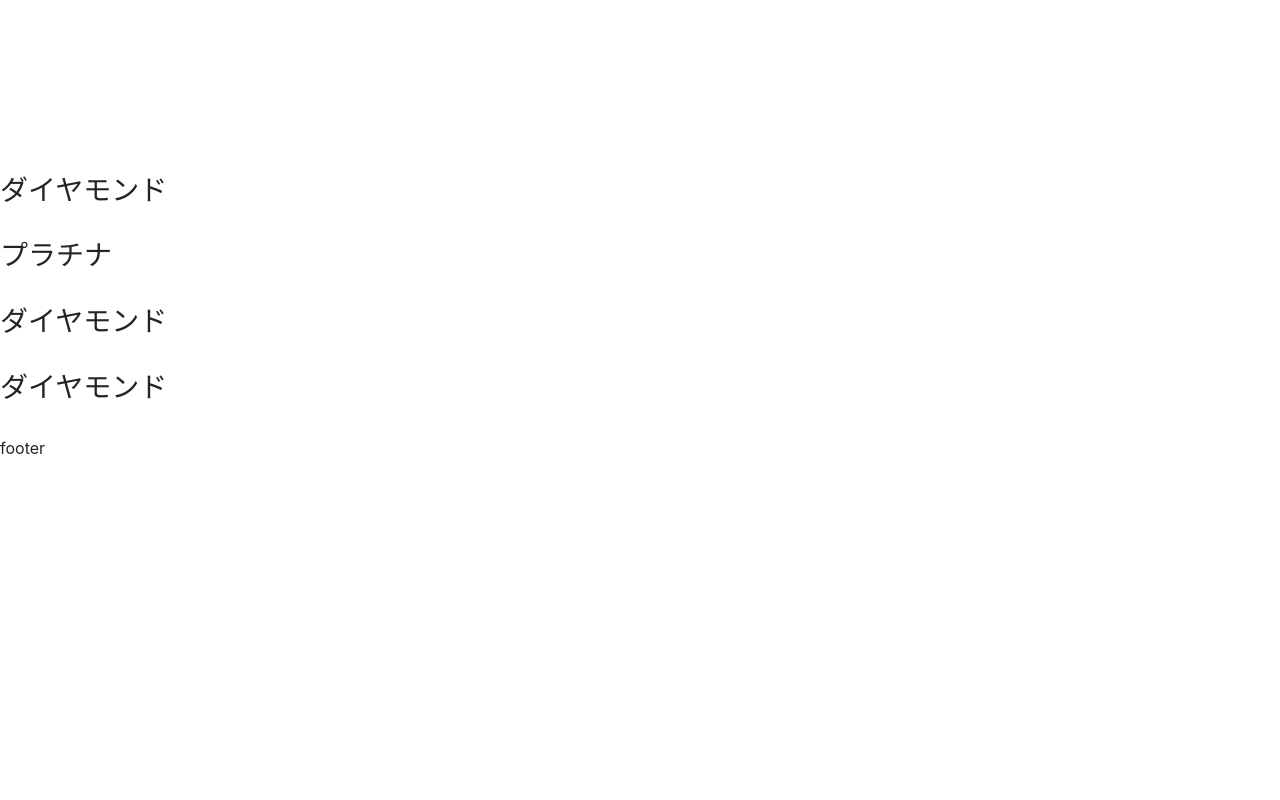
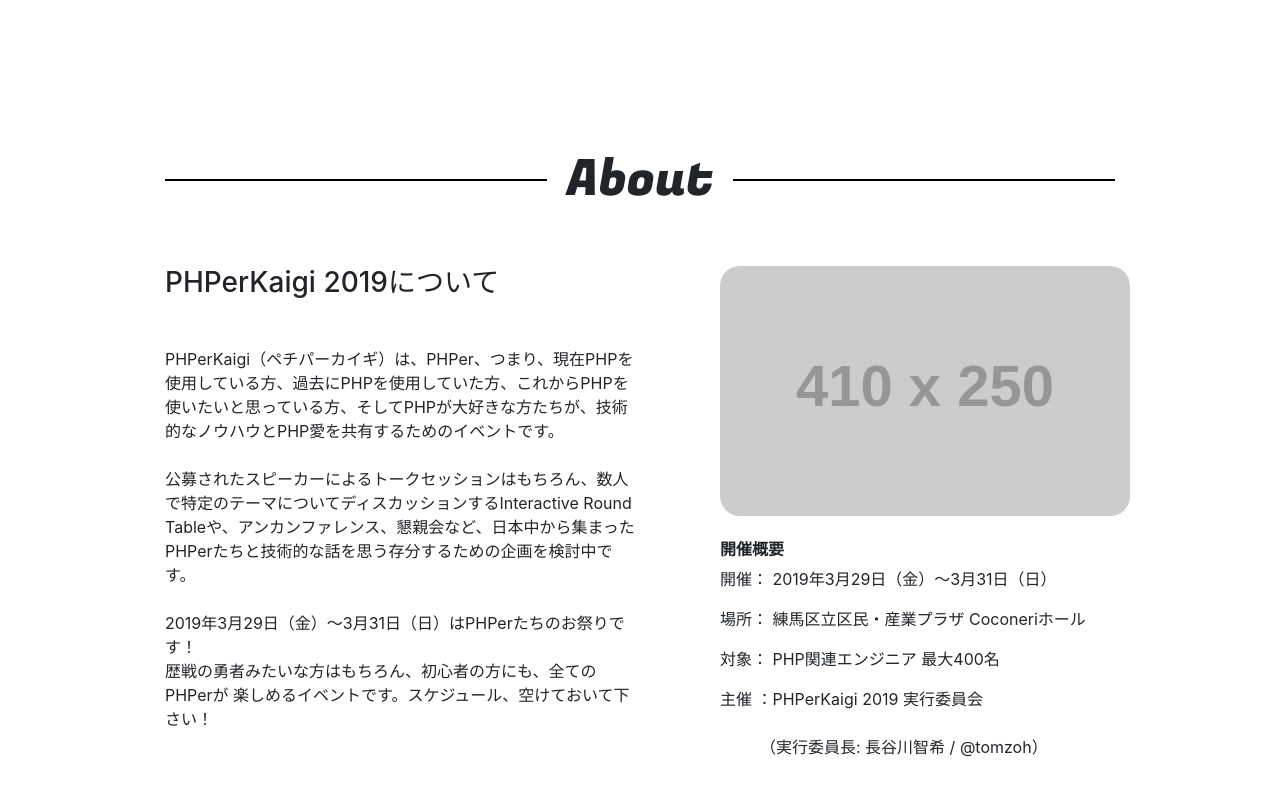
Before and after one commit to yasui05821/kaigi, a Nuxt app: page / in a window 1280 px wide. Shown: the part 960-1760 px from the top of the page. Before the commit the page ends 1420 px from the top, so only its background shows below. Built offline with nearby package versions, Linux system fonts and the light colour scheme.

Commit message:
aboutの作成

```diff
--- a/assets/scss/library/_mixin.scss
+++ b/assets/scss/library/_mixin.scss
@@ -16,3 +16,24 @@
   background-repeat: no-repeat;
   color: #ffffff;
 }
+@mixin secTitle {
+  font-family: 'Fugaz One', cursive;
+  font-size: 50px;
+  font-weight: normal;
+  display: flex;
+  align-items: center;
+  &:before {
+    content: "";
+    flex-grow: 1;
+    height: 2px;
+    background: #000;
+    margin-right:20px;
+  }
+  &:after {
+    content: "";
+    flex-grow: 1;
+    height: 2px;
+    background: #000;
+    margin-left:20px;
+  }
+}
--- a/assets/scss/library/_variable.scss
+++ b/assets/scss/library/_variable.scss
@@ -1 +0,0 @@
-$secEndmb
--- a/components/pages/Top/About.vue
+++ b/components/pages/Top/About.vue
@@ -1,17 +1,21 @@
 <template>
-  <div class="top-about">
-    <h2 class="top-about_title"></h2>
-    <div class="top-about_desc">
-      <h1 class="top-about_subtitle"></h1>
-      <p class="top-about_text"></p>
-    </div>
-    <div class="top-about_details">
-      <img src="" alt="">
-      <h4></h4>
-      <p class="top-about_schedule"></p>
-      <p class="top-about_place"></p>
-      <p class="top-about_target"></p>
-      <p class="top-about_sponsorship"></p>
+  <div class="top-about container" style="width: 980px">
+    <h2 class="top-about_title">About</h2>
+    <div class="top-about_content">
+      <div class="top-about_desc mt-5">
+        <h3 class="top-about_subtitle mb-5">PHPerKaigi 2019について</h3>
+        <p class="top-about_text mb-4">PHPerKaigi（ペチパーカイギ）は、PHPer、つまり、現在PHPを使用している方、過去にPHPを使用していた方、これからPHPを使いたいと思っている方、そしてPHPが大好きな方たちが、技術的なノウハウとPHP愛を共有するためのイベントです。
+        <p class="top-about_text mb-4"> 公募されたスピーカーによるトークセッションはもちろん、数人で特定のテーマについてディスカッションするInteractive Round Tableや、アンカンファレンス、懇親会など、日本中から集まったPHPerたちと技術的な話を思う存分するための企画を検討中です。</p>
+        <p class="top-about_text">2019年3月29日（金）〜3月31日（日）はPHPerたちのお祭りです！<br> 歴戦の勇者みたいな方はもちろん、初心者の方にも、全てのPHPerが 楽しめるイベントです。スケジュール、空けておいて下さい！</p>
+      </div>
+      <div class="top-about_details mt-5">
+        <img src="https://placehold.jp/410x250.png" alt="">
+        <h6 class="top-about_overview mt-4">開催概要</h6>
+        <p class="top-about_schedule">開催： 2019年3月29日（金）〜3月31日（日）</p>
+        <p class="top-about_place">場所： 練馬区立区民・産業プラザ Coconeriホール</p>
+        <p class="top-about_target">対象： PHP関連エンジニア 最大400名</p>
+        <p class="top-about_sponsorship">主催 ：PHPerKaigi 2019 実行委員会 <br><br>　　　（実行委員長: 長谷川智希 / @tomzoh）</p>
+      </div>
     </div>
   </div>
 </template>
@@ -21,6 +25,29 @@
     }
 </script>
 
-<style scoped>
-
+<style lang="scss" scoped>
+@import "~/assets/scss/library/_mixin.scss";
+.top-about {
+  &_title {
+    @include secTitle
+  }
+  &_content {
+    display: flex;
+    flex-wrap: wrap;
+    padding-bottom: 170px;
+  }
+  &_desc {
+    width: 50%;
+  }
+  &_details {
+    width: 50%;
+    padding-left:80px;
+    img {
+      border-radius: 20px;
+    }
+  }
+  &_overview{
+    font-weight: bold;
+  }
+}
 </style>
--- a/components/pages/Top/News.vue
+++ b/components/pages/Top/News.vue
@@ -20,29 +20,12 @@
     }
 </script>
 
-<style lang="scss"scoped>
+<style lang="scss" scoped>
+  @import "~/assets/scss/library/_mixin.scss";
 .top-news {
-  margin-bottom: 164px;
+  padding-bottom: 164px;
   &_title {
-    font-family: 'Fugaz One', cursive;
-    font-size: 50px;
-    font-weight: normal;
-    display: flex;
-    align-items: center;
-    &:before {
-      content: "";
-      flex-grow: 1;
-      height: 2px;
-      background: #000;
-      margin-right:20px;
-    }
-    &:after {
-      content: "";
-      flex-grow: 1;
-      height: 2px;
-      background: #000;
-      margin-left:20px;
-    }
+    @include secTitle
   }
 }
 </style>
--- a/components/pages/Top/Sponsor.vue
+++ b/components/pages/Top/Sponsor.vue
@@ -1,7 +1,7 @@
 <template>
-  <div class="top-sponsor">
-    <h2 class="top-sponsor_title"></h2>
-    <div class="top-sponsor_content">
+  <div class="top-sponsor container" style="width: 980px">
+    <h2 class="top-sponsor_title">Sponsor</h2>
+    <div class="top-sponsor_content ">
       <div class="top-sponsor_diamond">
         <div class="top-sponsor_icon"></div>
         <h3>ダイヤモンド</h3>
@@ -40,6 +40,11 @@
     }
 </script>
 
-<style scoped>
-
+<style lang="scss" scoped>
+  @import "~/assets/scss/library/_mixin.scss";
+.top-sponsor {
+  &_title {
+    @include secTitle
+  }
+}
 </style>
--- a/components/pages/Top/Wanted.vue
+++ b/components/pages/Top/Wanted.vue
@@ -43,28 +43,10 @@
     display: flex;
     justify-content: center;
     flex-wrap: wrap;
-    margin-bottom: 190px;
+    padding-bottom: 190px;
   }
   &_title {
-    font-family: 'Fugaz One', cursive;
-    font-size: 50px;
-    font-weight: normal;
-    display: flex;
-    align-items: center;
-    &:before {
-      content: "";
-      flex-grow: 1;
-      height: 2px;
-      background: #000;
-      margin-right:20px;
-    }
-    &:after {
-      content: "";
-      flex-grow: 1;
-      height: 2px;
-      background: #000;
-      margin-left:20px;
-    }
+    @include secTitle
   }
   &_icon {
     i {
```
